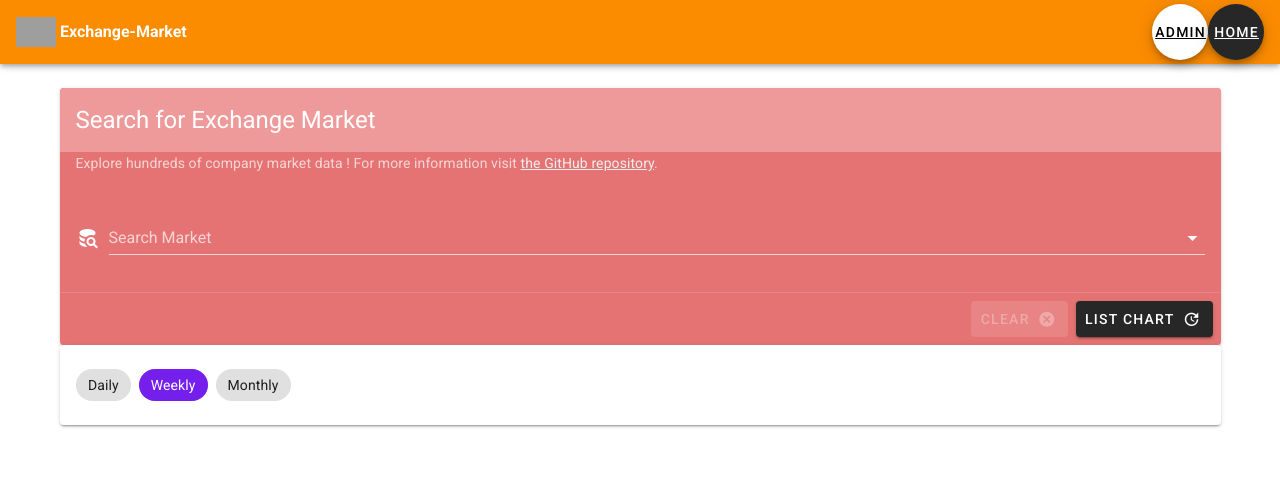
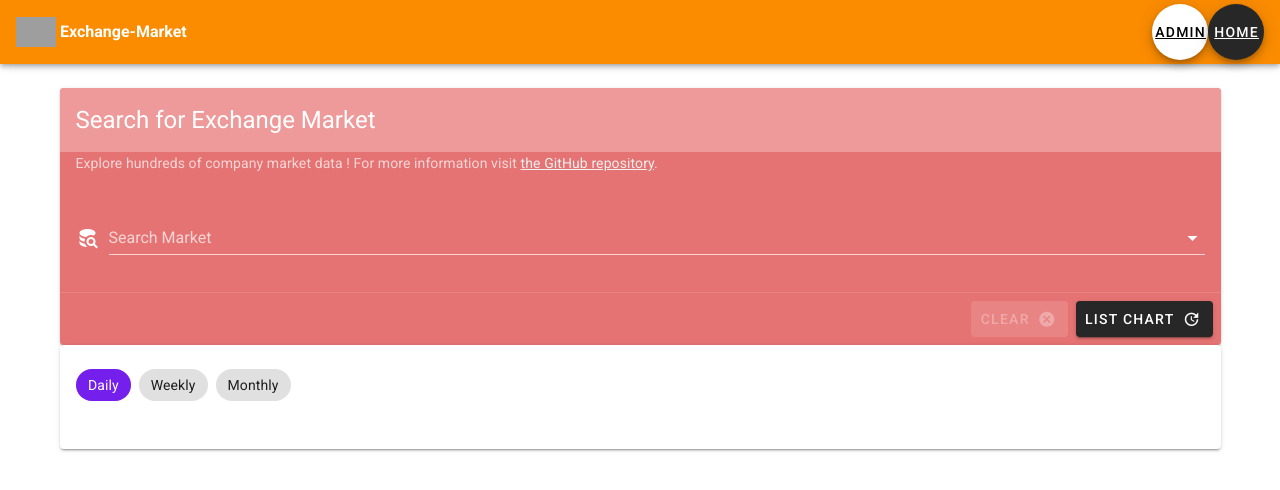
Before and after one commit to kamilmuratyilmaz/exchange_market, a Vue app: page /admin in a window 1280 px wide. Shown: the top 490 px of the page. Built offline with nearby package versions, Linux system fonts and the light colour scheme; grey boxes are pictures that could not be loaded.

Commit message:
feat: added chartType and components

```diff
--- a/src/components/candleStickGraph.vue
+++ b/src/components/candleStickGraph.vue
@@ -1,10 +1,21 @@
 <template>
-  <v-container> </v-container>
+  <v-container> {{ chartType }} </v-container>
 </template>
 
 <script>
+// eslint-disable-next-line no-unused-vars
+import * as d3 from "d3";
 export default {
   name: "CandleStickGraph",
+  data: () => ({
+    chartType: null,
+  }),
+  watch: {
+    chartType() {
+      console.log(this.$route.query.view);
+      this.chartType = this.$route.query;
+    },
+  },
 };
 </script>
 
--- a/src/components/chart.vue
+++ b/src/components/chart.vue
@@ -13,15 +13,19 @@
         <v-chip>Monthly</v-chip>
       </v-chip-group>
     </v-card-text>
-    <router-view></router-view>
+    <CandleStickGraph />
   </v-card>
 </template>
 
 <script>
+import CandleStickGraph from "@/components/CandleStickGraph.vue";
 export default {
   name: "Chart",
+  components: {
+    CandleStickGraph,
+  },
   data: () => ({
-    selection: 1,
+    selection: 0,
   }),
   watch: {
     selection() {
--- a/src/router/index.js
+++ b/src/router/index.js
@@ -1,6 +1,8 @@
 import Vue from "vue";
 import VueRouter from "vue-router";
 import Home from "../views/Home.vue";
+import Admin from "../views/Admin.vue";
+import Chart from "../components/Chart.vue";
 
 Vue.use(VueRouter);
 
@@ -13,7 +15,7 @@ const routes = [
       {
         path: ":id",
         name: "Chart",
-        component: () => import("../components/Chart.vue"),
+        component: Chart,
         props: true,
       },
     ],
@@ -21,7 +23,7 @@ const routes = [
   {
     path: "/admin",
     name: "Admin",
-    component: () => import("../views/Admin.vue"),
+    component: Admin,
   },
 ];
 
--- a/src/views/Admin.vue
+++ b/src/views/Admin.vue
@@ -1,9 +1,11 @@
 <template>
-  <v-container> </v-container>
+  <h3>yeah</h3>
 </template>
 
 <script>
-export default {};
+export default {
+  name: "Admin",
+};
 </script>
 
 <style></style>
```
